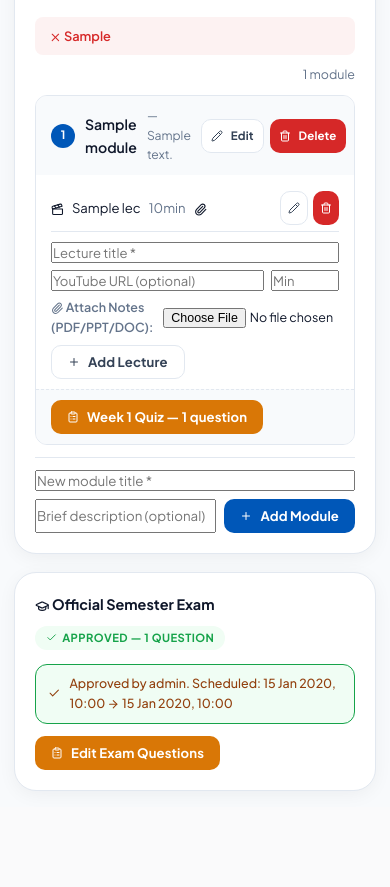
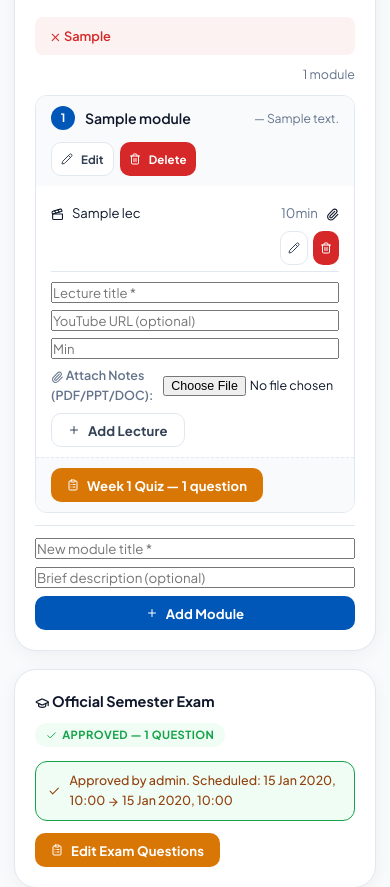
Before and after one commit to cyberking353/apkpolylms, a Django app: template templates/courses/lecturer_course_form.html in a window 390 px wide; the page is wider, and only the part inside the window is pictured. Shown: the part 1879-2766 px from the top of that part. Before the commit the page ends 2670 px from the top of that part, so only its background shows below. Run offline with Django 5.2, Linux system fonts and the light colour scheme; the template is opened without the code that fills it: most values are stand-ins (such as "Sample title", 1, 10 or a date in 2020); some libraries are stand-ins or nearby versions.

Commit message:
fix: mobile layout for modules and lectures - stack forms, wrap rows, larger touch targets

```diff
--- a/templates/courses/_modules_list.html
+++ b/templates/courses/_modules_list.html
@@ -15,7 +15,7 @@
   <div style="border:1px solid var(--line);border-radius:var(--r-md);margin-bottom:12px;overflow:hidden">
 
     <!-- Module header: view mode -->
-    <div style="background:var(--bg);padding:10px 15px;display:flex;align-items:center;gap:10px" id="module-view-{{ module.id }}">
+    <div class="mod-view" style="background:var(--bg);padding:10px 15px;display:flex;align-items:center;gap:10px;flex-wrap:wrap" id="module-view-{{ module.id }}">
       <span style="background:var(--teal);color:#fff;border-radius:50%;width:24px;height:24px;
                    display:inline-flex;align-items:center;justify-content:center;font-size:.72rem;flex-shrink:0;font-weight:700">
         {{ module.week_number }}
@@ -23,7 +23,7 @@
       <span style="font-weight:600;font-size:.88rem">{{ module.title }}</span>
       {% if module.description %}<span style="font-size:.76rem;color:var(--muted)">— {{ module.description }}</span>{% endif %}
       {% if request.user.is_staff or course.status != 'pending' %}
-      <div style="margin-left:auto;display:flex;gap:6px">
+      <div class="row-actions" style="margin-left:auto;display:flex;gap:6px">
         <button type="button" class="btn btn-ghost btn-sm" style="padding:3px 9px;font-size:.72rem"
           onclick="document.getElementById('module-view-{{ module.id }}').style.display='none';document.getElementById('module-edit-{{ module.id }}').style.display='flex'">
           <i data-lucide="pencil"></i> Edit
@@ -47,7 +47,7 @@
           hx-post="{% url 'courses:lecturer_module_edit' course.slug module.id %}"
           hx-target="#modules-list" hx-swap="outerHTML"
           hx-indicator="#save-loader"
-          id="module-edit-{{ module.id }}" style="display:none;background:var(--gold-bg);padding:10px 15px;gap:8px;flex-wrap:wrap;align-items:center">
+          id="module-edit-{{ module.id }}" class="mod-edit" style="display:none;background:var(--gold-bg);padding:10px 15px;gap:8px;flex-wrap:wrap;align-items:center">
       {% csrf_token %}
       <input type="text" name="title" value="{{ module.title }}" required style="flex:2;min-width:150px;font-size:.83rem">
       <input type="text" name="description" value="{{ module.description }}" placeholder="Description (optional)" style="flex:3;min-width:150px;font-size:.83rem">
@@ -62,14 +62,14 @@
     <div style="padding:10px 15px">
       <div id="lectures-{{ module.id }}">
         {% for lecture in module.lectures.all %}
-        <div style="padding:6px 0;font-size:.82rem;color:var(--ink);display:flex;align-items:center;gap:8px;border-bottom:1px solid var(--line)"
+        <div class="lec-row" style="padding:6px 0;font-size:.82rem;color:var(--ink);display:flex;align-items:center;gap:8px;border-bottom:1px solid var(--line)"
              id="lecture-view-{{ lecture.id }}">
           <span><i data-lucide="clapperboard"></i></span>
           <span>{{ lecture.title }}</span>
           {% if lecture.duration_minutes %}<span style="color:var(--muted)">{{ lecture.duration_minutes }}min</span>{% endif %}
           {% if lecture.notes %}<span title="Has notes attached"><i data-lucide="paperclip"></i></span>{% endif %}
           {% if request.user.is_staff or course.status != 'pending' %}
-          <div style="margin-left:auto;display:flex;gap:5px">
+          <div class="row-actions" style="margin-left:auto;display:flex;gap:5px">
             <button type="button" class="btn btn-ghost btn-sm" style="padding:2px 7px;font-size:.68rem" title="Edit lecture"
               onclick="document.getElementById('lecture-view-{{ lecture.id }}').style.display='none';document.getElementById('lecture-edit-{{ lecture.id }}').style.display='flex'">
               <i data-lucide="pencil"></i>
@@ -95,7 +95,7 @@
               hx-target="#modules-list" hx-swap="outerHTML"
               hx-indicator="#save-loader"
               enctype="multipart/form-data"
-              id="lecture-edit-{{ lecture.id }}" style="display:none;background:var(--gold-bg);padding:8px 10px;border-radius:var(--r-sm);margin:4px 0;flex-wrap:wrap;gap:6px;align-items:center">
+              id="lecture-edit-{{ lecture.id }}" class="lec-edit" style="display:none;background:var(--gold-bg);padding:8px 10px;border-radius:var(--r-sm);margin:4px 0;flex-wrap:wrap;gap:6px;align-items:center">
           {% csrf_token %}
           <input type="text" name="title" value="{{ lecture.title }}" required style="flex:2;min-width:130px;font-size:.8rem">
           <input type="text" name="video_url" value="{{ lecture.video_url }}" placeholder="YouTube URL" style="flex:2;min-width:130px;font-size:.8rem">
@@ -121,7 +121,7 @@
             method="post" action="{% url 'courses:lecturer_lecture_create' course.slug module.id %}"
             enctype="multipart/form-data" style="margin-top:10px">
         {% csrf_token %}
-        <div style="display:flex;gap:7px;flex-wrap:wrap;margin-bottom:7px">
+        <div class="lec-add-inputs" style="display:flex;gap:7px;flex-wrap:wrap;margin-bottom:7px">
           <input type="text" name="title" placeholder="Lecture title *" style="flex:2;min-width:150px;font-size:.82rem">
           <input type="text" name="video_url" placeholder="YouTube URL (optional)" style="flex:2;min-width:150px;font-size:.82rem">
           <input type="number" name="duration_minutes" placeholder="Min" style="width:68px;font-size:.82rem">
--- a/templates/courses/lecturer_course_form.html
+++ b/templates/courses/lecturer_course_form.html
@@ -320,6 +320,29 @@
   .cp-btn.selected{outline-color:var(--primary-blue);box-shadow:0 0 0 3px #fff inset}
   .preview-col{position:sticky;top:calc(var(--nav-h) + 16px)}
   .preview-col .cc-thumb{height:110px;display:flex;align-items:center;justify-content:center}
+
+  /* ── Modules & lectures mobile stacking ── */
+  .mod-view > span:nth-child(2){flex:1;min-width:120px}
+  @media(max-width:640px){
+    /* module header: title row then actions on their own line */
+    .mod-view{row-gap:8px}
+    .mod-view .row-actions{margin-left:0;width:100%;justify-content:flex-start;padding-top:2px}
+    .mod-view .row-actions .btn-sm{padding:5px 12px;font-size:.74rem}
+    /* module + lecture edit forms stack vertically, full-width fields */
+    .mod-edit,.lec-edit{flex-direction:column;align-items:stretch}
+    .mod-edit input,.lec-edit input,.lec-edit input[type="file"]{flex:none !important;width:100% !important;min-width:0}
+    .mod-edit .btn,.lec-edit .btn{width:100%;justify-content:center}
+    /* lecture rows wrap so action buttons never get crushed */
+    .lec-row{flex-wrap:wrap;row-gap:4px}
+    .lec-row > span:nth-child(2){flex:1;min-width:110px}
+    .lec-row .row-actions{margin-left:0;width:100%;justify-content:flex-end}
+    .lec-row .row-actions .btn-sm{padding:5px 11px;font-size:.72rem}
+    /* add-lecture inputs stack */
+    .lec-add-inputs{flex-direction:column}
+    .lec-add-inputs input{width:100% !important;flex:none !important}
+    #add-module-form{flex-direction:column}
+    #add-module-form input{width:100% !important;flex:none !important}
+  }
   #save-loader.htmx-request { opacity: 1 !important; pointer-events: auto !important; }
 </style>
 {% endblock %}
```
